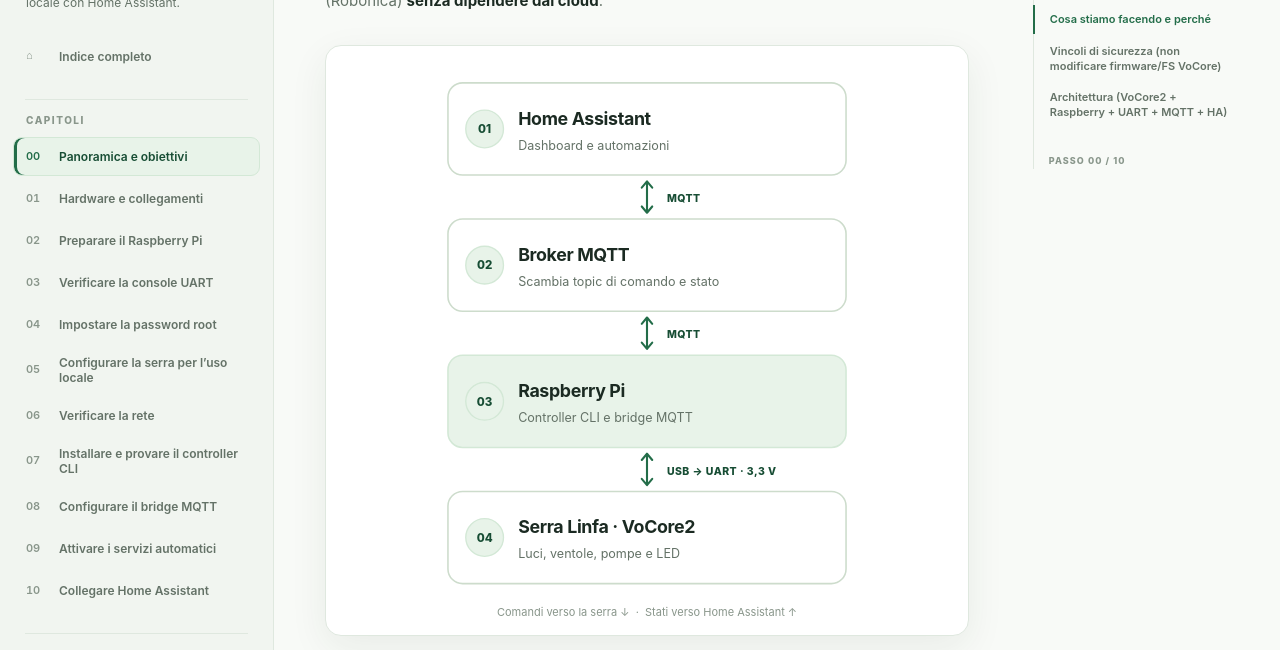
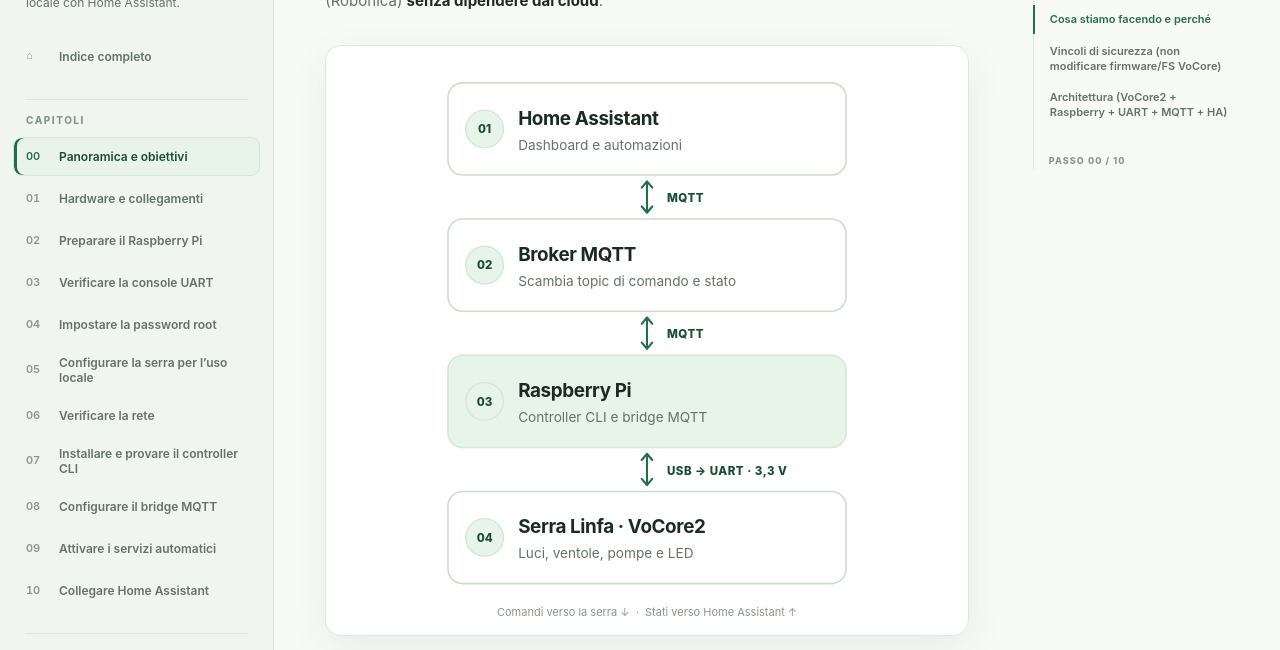
Before and after one commit to Interstellar0verdrive/Linfa-local-control, an MkDocs documentation site: the page built from docs/setup/00-panoramica.md, in a window 1280 px wide and 1400 px high, scrolled down 448 px. Shown: the part 150-800 px from the top of the window. Built offline with MkDocs 1.6.1, drawn with Linux system fonts in a browser that asks for light colours.

Commit message:
Improve diagram labels on small screens

```diff
--- a/docs/stylesheets/site.css
+++ b/docs/stylesheets/site.css
@@ -373,10 +373,10 @@
 .system-diagram .flow-card-controller { fill: var(--accent-soft); stroke: var(--accent-strong); }
 .system-diagram .flow-number { fill: var(--accent-soft); stroke: var(--accent-strong); stroke-width: 1.3; }
 .system-diagram .flow-number-text { fill: var(--accent-dark); font-size: 11px; font-weight: 850; }
-.system-diagram .flow-title { fill: var(--ink); font-size: 17px; font-weight: 750; letter-spacing: -.02em; }
-.system-diagram .flow-caption { fill: var(--muted); font-size: 12px; }
+.system-diagram .flow-title { fill: var(--ink); font-size: 18px; font-weight: 750; letter-spacing: -.02em; }
+.system-diagram .flow-caption { fill: var(--muted); font-size: 13px; }
 .system-diagram .flow-link { fill: none; stroke: var(--accent); stroke-width: 2; stroke-linecap: round; stroke-linejoin: round; }
-.system-diagram .flow-link-label { fill: var(--accent-dark); font-size: 10px; font-weight: 850; letter-spacing: .045em; }
+.system-diagram .flow-link-label { fill: var(--accent-dark); font-size: 11px; font-weight: 850; letter-spacing: .045em; }
 .system-diagram figcaption { color: var(--quiet); font-size: 11px; text-align: center; line-height: 1.5; }
 @media (max-width: 650px) {
   .topbar-github { gap: 4px; padding: 0 8px; font-size: 10px; }
@@ -388,7 +388,7 @@
   .quick-jump { padding: 16px 18px; }
   .quick-jump ul { grid-template-columns: 1fr; gap: 0; }
   .system-diagram { padding: 9px 5px 14px; }
-  .system-diagram figcaption { padding: 0 9px; font-size: 10px; }
+  .system-diagram figcaption { padding: 0 9px; }
   .markdown-body { margin-top: 43px; font-size: 14px; }
   .markdown-body h2 { margin-top: 60px; padding-left: 61px; font-size: 25px; }
   .markdown-body h2::before { width: 44px; height: 30px; font-size: 10px; }
```
